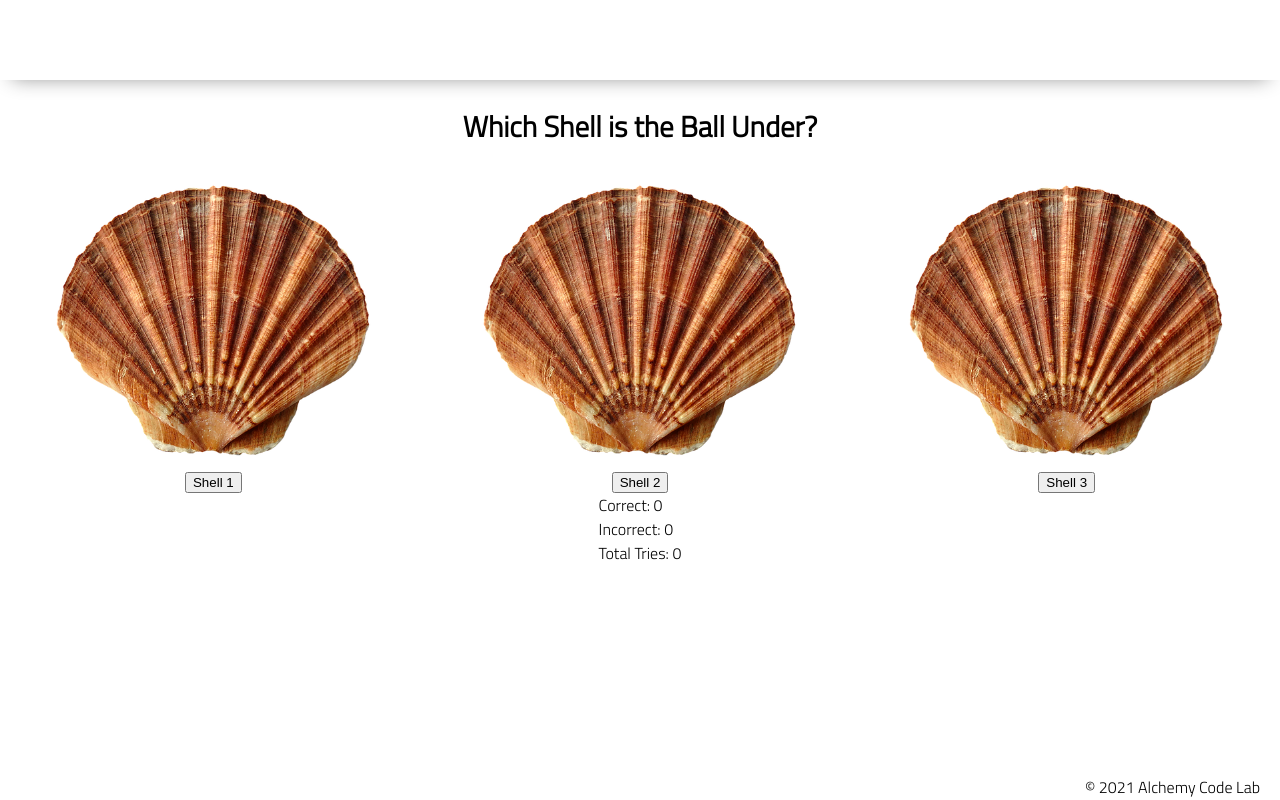
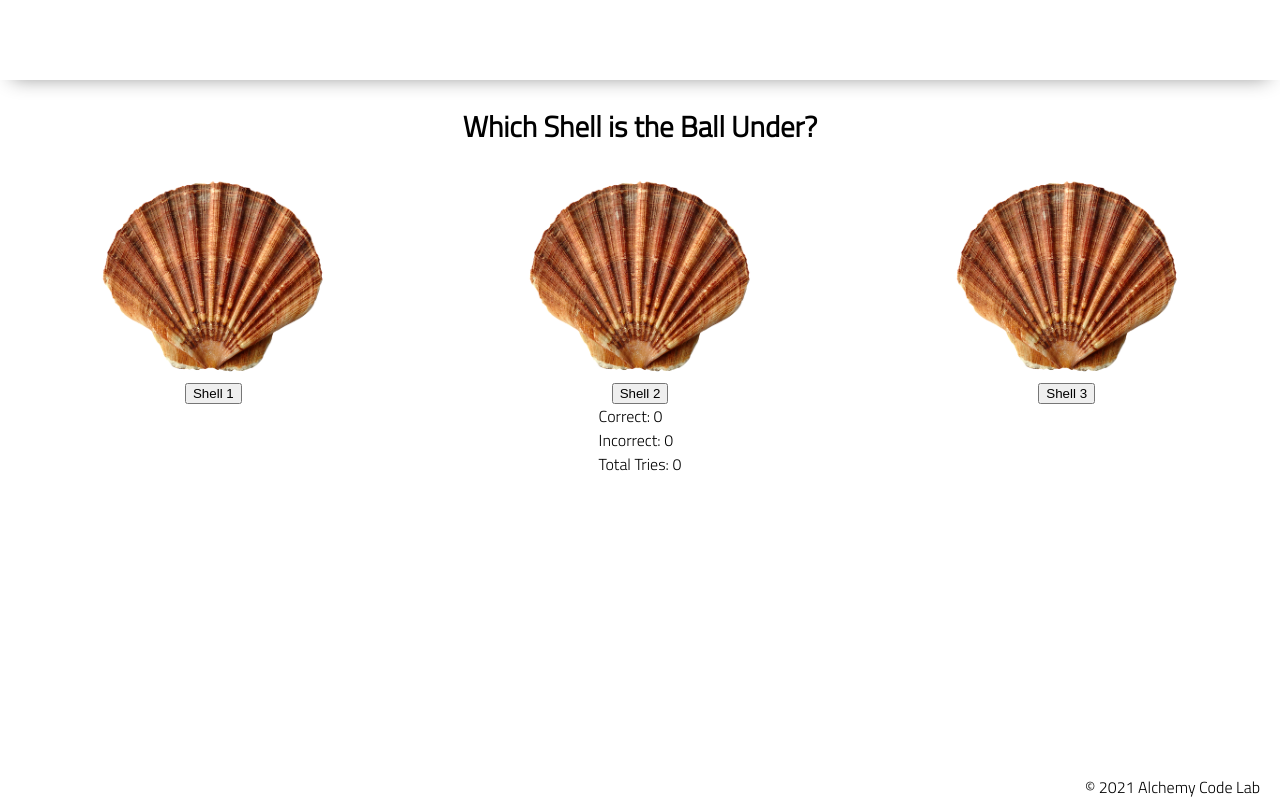
Before and after one commit to briensthomas/alchemy-shell-game, a plain HTML site: page index.html in a window 1280 px wide. Drawn offline with Linux system fonts and the light colour scheme.

Commit message:
resized shells to 300px, shows ball at all browser sizes

```diff
--- a/styles/home.css
+++ b/styles/home.css
@@ -6,14 +6,14 @@
 }
 
 .shell {
-    width: auto;
+    width: 100%;
     display: flex;
     flex-direction: column;
     align-items: center;
 }
 
 .shell img {
-    max-width: 100%;
+    width: 300px;
 }
 
 .red-ball {
@@ -32,6 +32,6 @@
 }
 
 .reveal {
-    transition: 0.5s;
+    transition: 0.1s;
     transform: translateY(-125px);
 }
```
